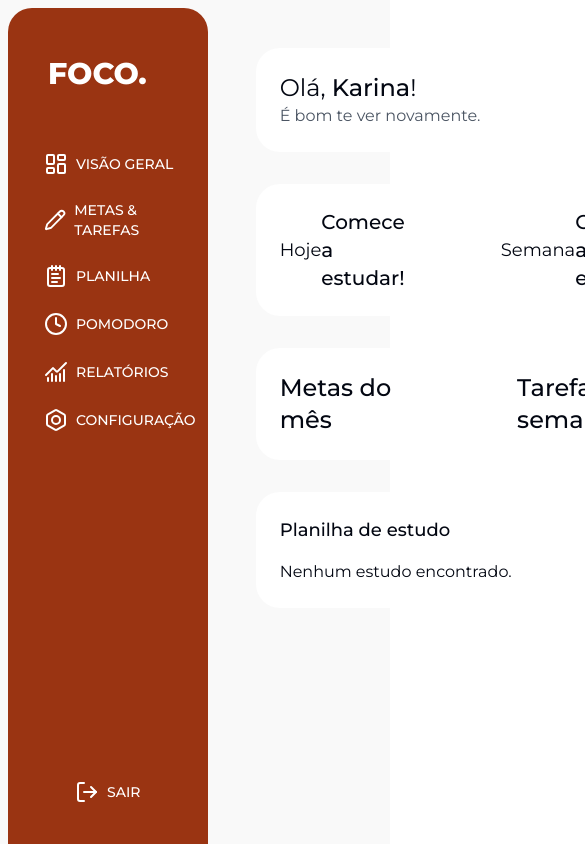
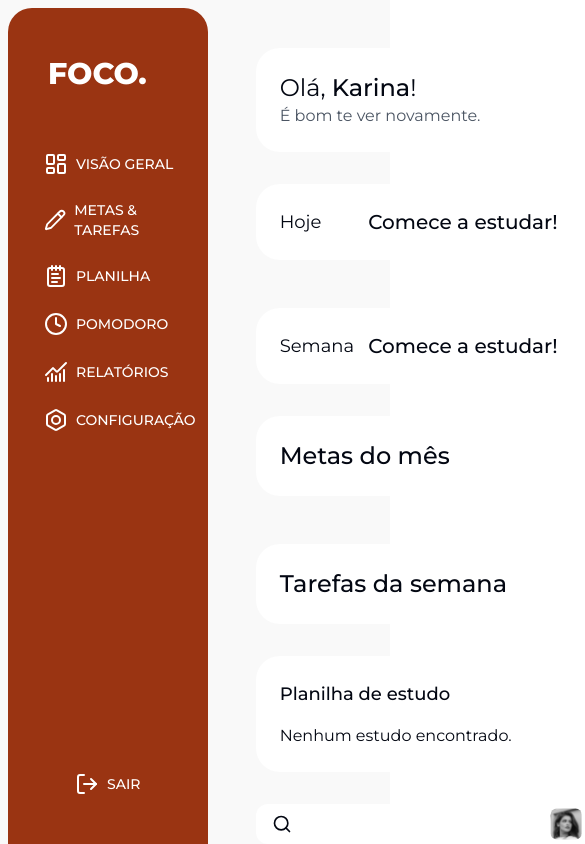
Before and after one commit to karinanuunes/app-foco, a Next.js app: page /dashboard in a window 390 px wide. Shown: the top 844 px of the page, 585 px wide, since content can reach past the window. Built offline with nearby package versions, Linux system fonts and the light colour scheme.

Commit message:
style: ensure responsive design

```diff
--- a/src/app/dashboard/(components)/calendarCard.tsx
+++ b/src/app/dashboard/(components)/calendarCard.tsx
@@ -7,7 +7,7 @@ const CalendarCard = () => {
   const [date, setDate] = useState<Date | undefined>(new Date());
 
   return (
-    <div className="flex flex-col p-6 gap-3 bg-white rounded-3xl">
+    <div className="flex flex-col p-6 gap-3 bg-white rounded-3xl w-fit">
       <span className="text-2xl font-medium">Calendário</span>
       <Calendar
         mode="single"
--- a/src/app/dashboard/page.tsx
+++ b/src/app/dashboard/page.tsx
@@ -10,6 +10,7 @@ import DropdownProfile from "./(components)/dropdownProfile";
 import DialogTask from "./(components)/dialogTask";
 import Image from "next/image";
 import StudySpreadsheet from "./(components)/studySpreadsheet";
+import { Search } from "lucide-react";
 
 interface IStudy {
   name: string;
@@ -61,19 +62,19 @@ export default function DashboardPage() {
     .reduce((acc, study) => acc + parseInt(study.time), 0);
 
   return (
-    <>
-      <div className="flex flex-col flex-1 p-12 gap-8">
+    <div className="flex flex-1 p-12 gap-8 max-2xl:flex-col">
+      <div className="flex flex-col flex-1 gap-8">
         <div className="flex flex-col w-full h-fit p-6 bg-white rounded-3xl">
           <span className="text-2xl">
             Olá, <span className="font-medium text-2xl">Karina</span>!
           </span>
           <span className="text-gray-600">É bom te ver novamente.</span>
         </div>
-        <div className="flex justify-center gap-12">
+        <div className="flex justify-center gap-12 max-lg:flex-col">
           <CounterHoursBar day minutes={countToday} />
           <CounterHoursBar week minutes={countWeek} />
         </div>
-        <div className="flex justify-center gap-12">
+        <div className="flex justify-center gap-12 max-lg:flex-col">
           <div className="flex flex-col w-full h-full p-6 gap-3 bg-white rounded-3xl">
             <span className="text-2xl font-medium">Metas do mês</span>
             <Tasks tasks={goals} />
@@ -85,10 +86,10 @@ export default function DashboardPage() {
         </div>
         <StudySpreadsheet />
       </div>
-      <div className="w-80 h-fit mt-12 mr-12 flex flex-col gap-6">
+      <div className="w-80 flex flex-col gap-6 max-2xl:w-full">
         <div className="flex gap-2">
-          <div className="flex bg-white rounded-xl px-4">
-            <Image src="/search.svg" alt="Procura" width={20} height={20} />
+          <div className="flex items-center bg-white rounded-xl px-4 max-2xl:w-full">
+            <Search width={20} />
             <input type="text" className="outline-none p-2 w-52" />
           </div>
           <DropdownProfile />
@@ -100,6 +101,6 @@ export default function DashboardPage() {
         <Pomodoro />
         <CalendarBox />
       </div>
-    </>
+    </div>
   );
 }
--- a/src/app/layout.tsx
+++ b/src/app/layout.tsx
@@ -18,7 +18,7 @@ export default function RootLayout({
   return (
     <html lang="en">
       <body className={montserrat.className}>
-        <main className="flex bg-[#f9f9f9] h-svh">
+        <main className="flex bg-[#f9f9f9] h-screen w-screen">
           <Menu />
           {children}
         </main>
--- a/src/components/ui/menu.tsx
+++ b/src/components/ui/menu.tsx
@@ -11,7 +11,7 @@ import {
 
 const Menu = () => {
   return (
-    <div className="w-64 flex flex-col gap-12 py-12 bg-orange-800 h-lvh mt-2 ml-2 rounded-t-3xl">
+    <div className="w-64 flex flex-col gap-12 py-12 bg-orange-800 mt-2 ml-2 rounded-t-3xl">
       <h1 className="font-extrabold text-3xl text-white pl-10">FOCO.</h1>
       <div className="flex flex-col flex-1">
         <nav className="flex flex-col">
```
